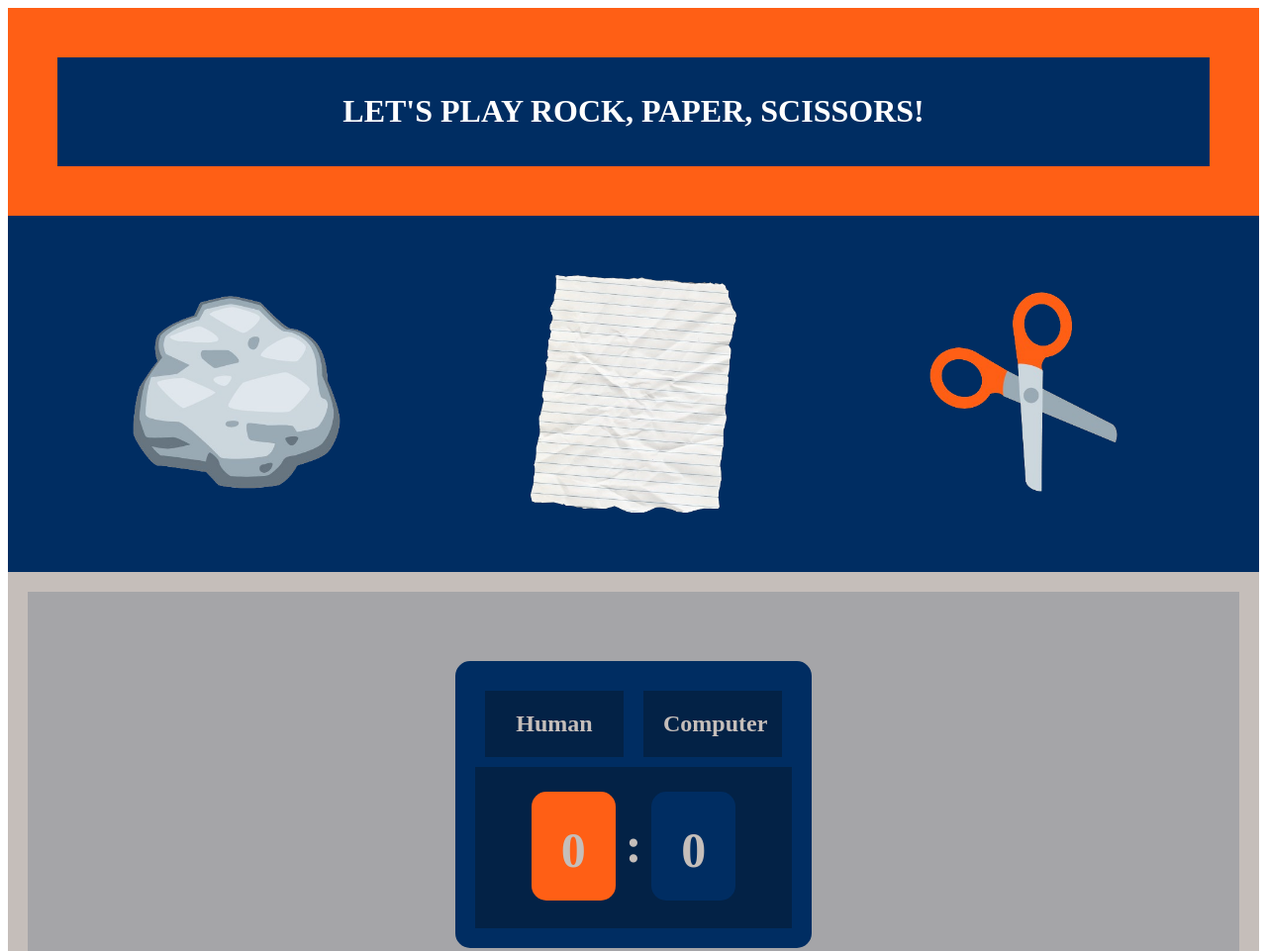
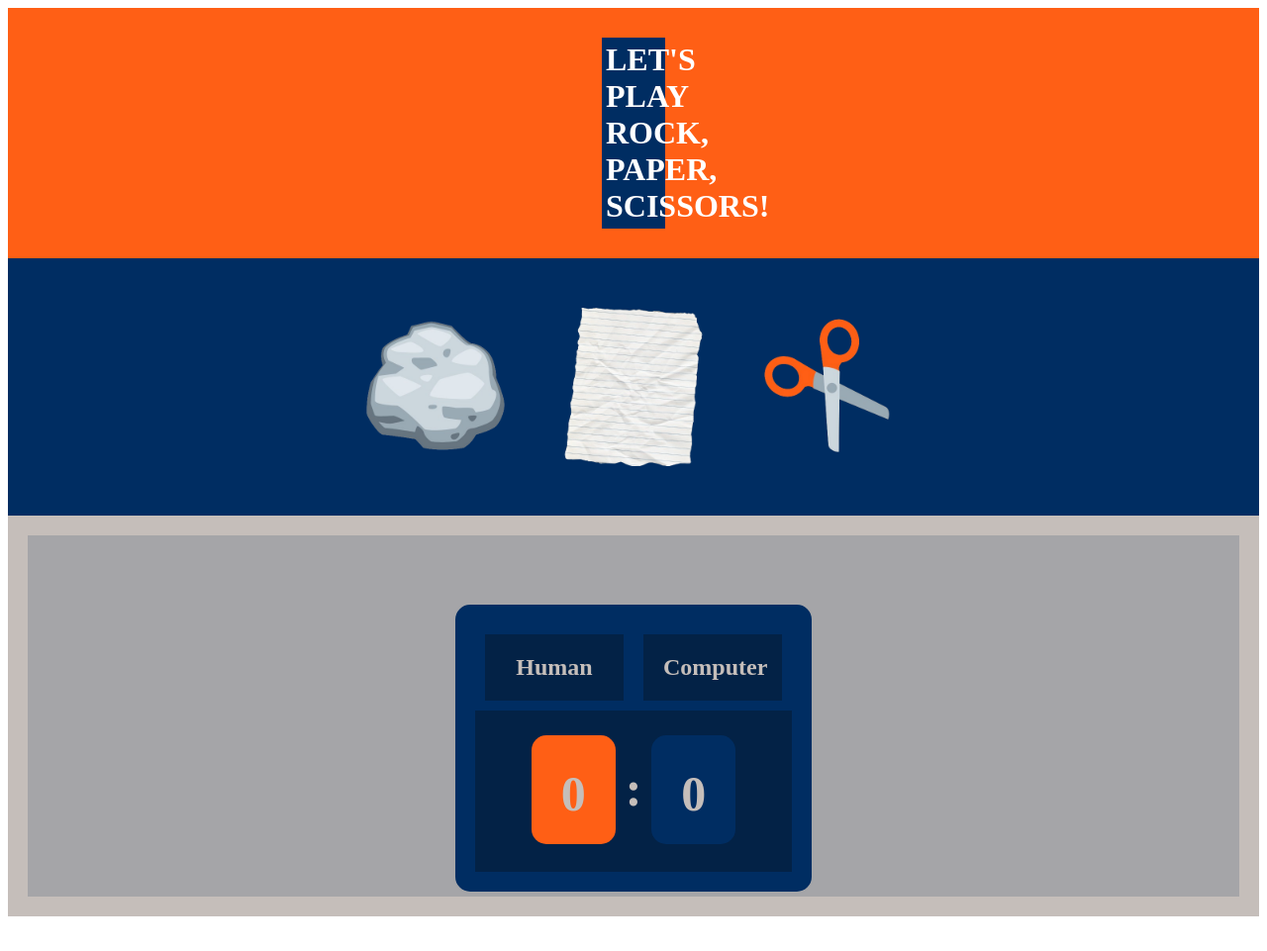
Before and after one commit to ana-ruth/rock-paper-scissors, a plain HTML site: page index.html in a window 1280 px wide. Shown: the top 961 px of the page at 99% size. After the commit the page ends 934 px from the top, so only its background shows below. Drawn offline with Linux system fonts and the light colour scheme.

Commit message:
Resized elements

```diff
--- a/style.css
+++ b/style.css
@@ -1,15 +1,17 @@
 .gameTitle{
     background-color: #002D62;
-    padding: 15px;
+    padding: ;
     text-align: center;
     border-style: solid;
     border-color: #FF5F15;
-    border-width:50px;
+    border-width:30px 600px 30px;
 }
 
 h1{
     font-weight: bold;
     color:white;
+    margin:4px;
+
 }
 
 button:hover{
@@ -39,7 +41,7 @@ button:hover{
     padding:30px;
     display:flex;
     background-color: #002D62;
-    justify-content: space-around;
+    justify-content: center;
     align-items: center;
 }
 
@@ -47,8 +49,8 @@ button:hover{
     background-image: url("rock.png");
     background-color: #002D62;
     background-size: cover;
-    width: 300px;
-    height: 300px;
+    width: 200px;
+    height: 200px;
     border: none;
 }
 
@@ -57,8 +59,8 @@ button:hover{
     background-image: url("paper.png");
     background-color: #002D62;
     background-size: cover;
-    width: 300px;
-    height: 300px;
+    width: 200px;
+    height: 200px;
     border: none;
 }
 
@@ -66,8 +68,8 @@ button:hover{
     background-image: url("scissors.png");
     background-color: #002D62;
     background-size: cover;
-    width: 300px;
-    height: 300px;
+    width: 200px;
+    height: 200px;
     border: none;
 }
 
@@ -158,7 +160,7 @@ button:hover{
     font-size: 50px;
     z-index: 2;
     position: absolute;
-    left: 25%;
-    top: 80%;
+    left: 30%;
+    top: 0%;
     padding: 10px 300px 10px;
 }
```
